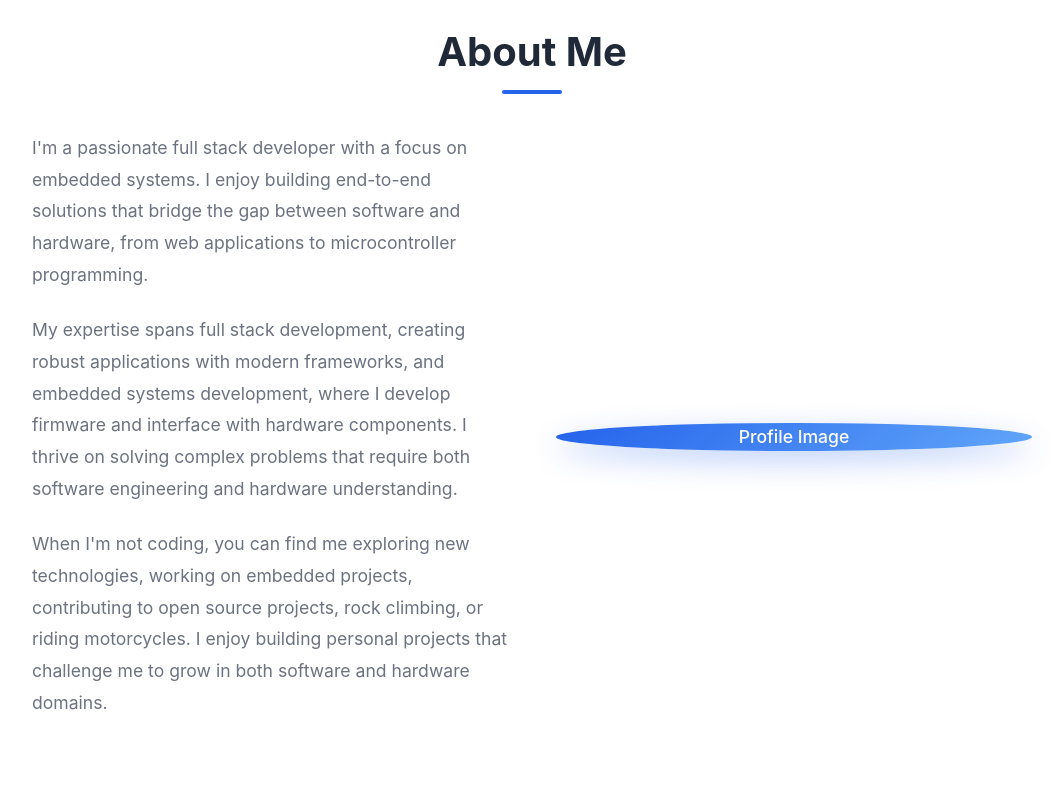
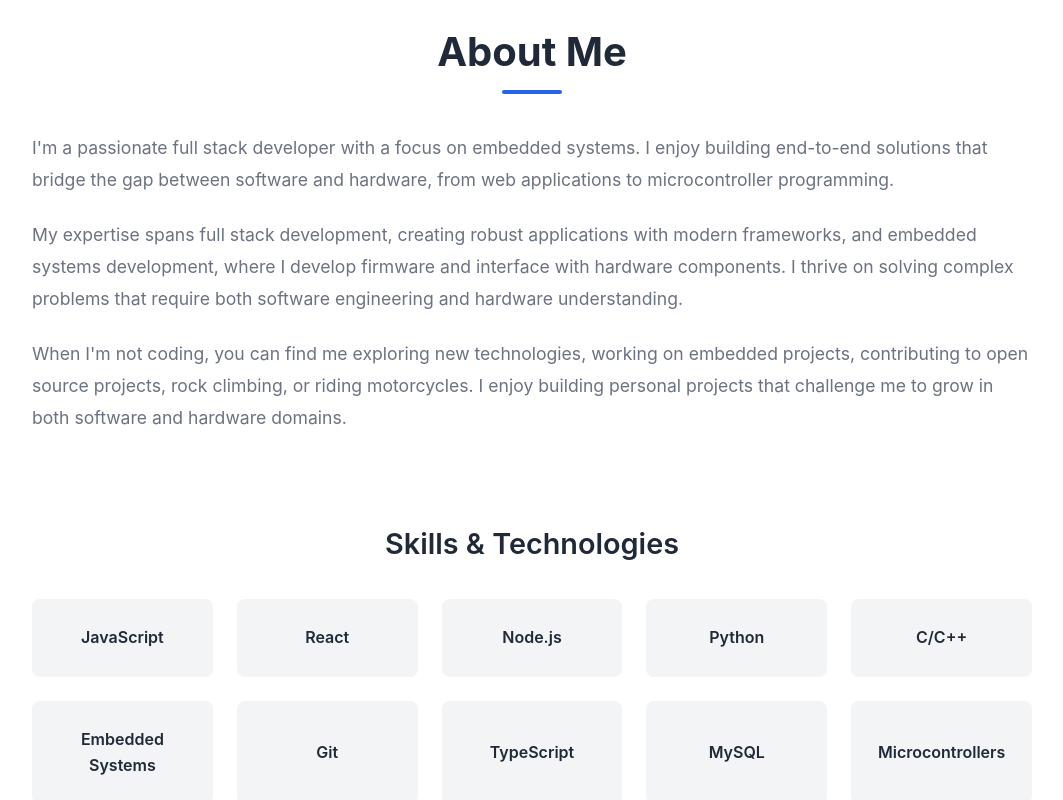
Before and after one commit to Craftycoolgamer/portfolio-website, a React (Vite) app: page / in a window 1280 px wide. Shown: the part 860-1660 px from the top of the page, without its empty margins (108-1171 px from the left). Built offline with nearby package versions, Linux system fonts and the light colour scheme.

Commit message:
updated about section

```diff
--- a/src/components/About.css
+++ b/src/components/About.css
@@ -7,15 +7,12 @@
   margin: 0 auto;
 }
 
-.aboutContent {
+.aboutText {
   display: grid;
-  grid-template-columns: 1fr 1fr;
-  gap: 3rem;
+  /* grid-template-columns: 1fr 1fr; */
+  /* gap: 3rem; */
   margin-bottom: 4rem;
   align-items: center;
-}
-
-.aboutText {
   font-size: 1.1rem;
   line-height: 1.8;
   color: var(--text-secondary);
--- a/src/components/About.jsx
+++ b/src/components/About.jsx
@@ -106,7 +106,6 @@ const About = ({ className = '' }) => {
     <section className={`section about ${className}`.trim()}>
       <h2 className="sectionTitle">About Me</h2>
       <div className="aboutContainer">
-        <div className="aboutContent">
           <div className="aboutText">
             <p>
               I'm a passionate full stack developer with a focus on
@@ -127,13 +126,7 @@ const About = ({ className = '' }) => {
               rock climbing, or riding motorcycles. I enjoy building personal
               projects that challenge me to grow in both software and hardware
               domains.
-            </p>
-          </div>
-          <div className="aboutImage">
-            <div className="imagePlaceholder">
-              <span>Profile Image</span>
-            </div>
-          </div>
+          </p>
         </div>
         <div className="skillsSection">
           <h3 className="skillsTitle">Skills & Technologies</h3>
```
